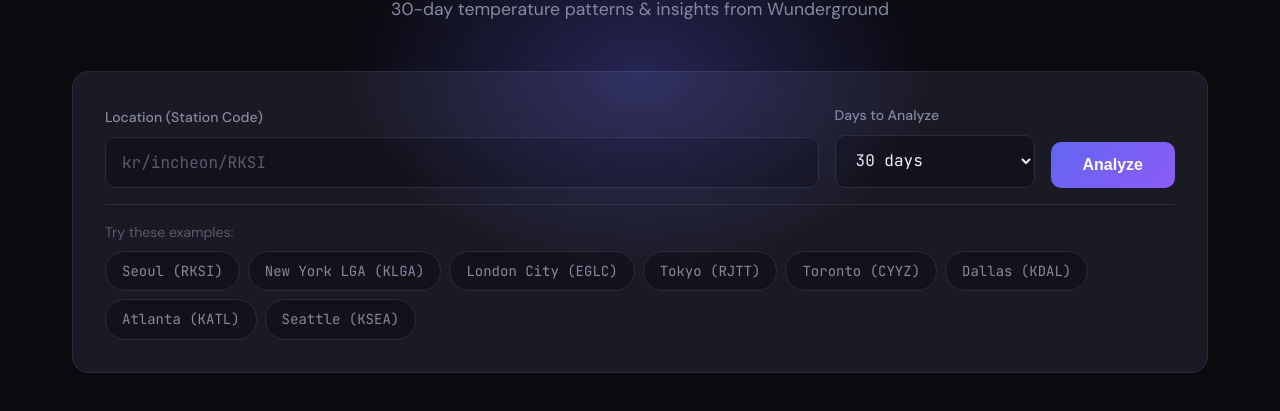
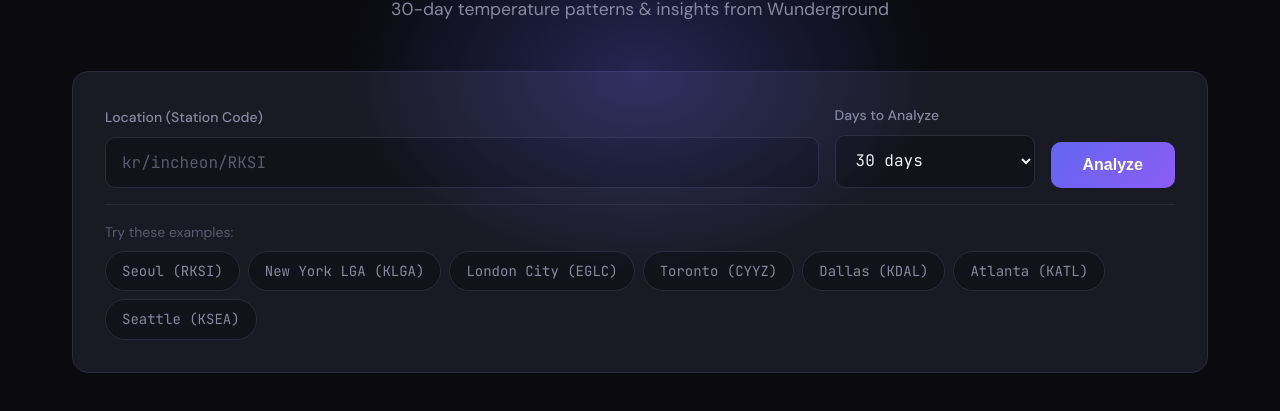
Before and after one commit to danielnogueira8/wundergroundAPI, a website: page public/index.html in a window 1280 px wide. Shown: the part 157-568 px from the top of the page. Drawn offline with Linux system fonts and the light colour scheme.

Commit message:
Remove Tokyo (RJTT) example from frontend

```diff
--- a/public/index.html
+++ b/public/index.html
@@ -938,7 +938,6 @@
           <span class="example-chip" data-location="kr/incheon/RKSI">Seoul (RKSI)</span>
           <span class="example-chip" data-location="us/new-york-city/KLGA">New York LGA (KLGA)</span>
           <span class="example-chip" data-location="gb/london/EGLC">London City (EGLC)</span>
-          <span class="example-chip" data-location="jp/tokyo/RJTT">Tokyo (RJTT)</span>
           <span class="example-chip" data-location="ca/mississauga/CYYZ">Toronto (CYYZ)</span>
           <span class="example-chip" data-location="us/dallas/KDAL">Dallas (KDAL)</span>
           <span class="example-chip" data-location="us/atlanta/KATL">Atlanta (KATL)</span>
```
